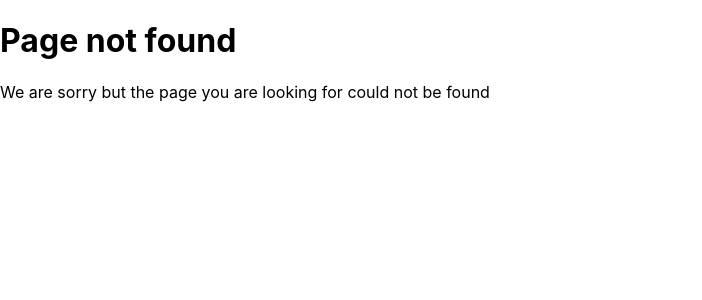
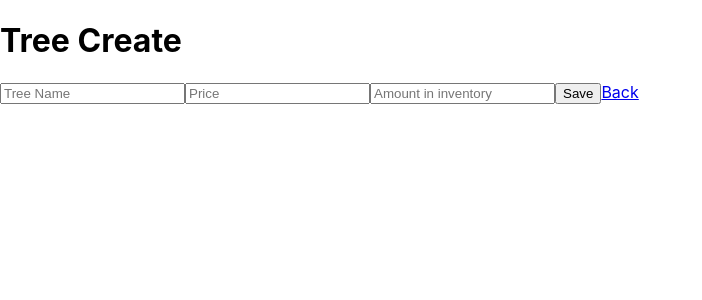
Before and after one commit to bci-innovation-labs/treepal-frontend, a React (Create React App) app: page /tree-create in a window 1280 px wide. Before the commit this address had no page. Shown: the top 300 px of the page, without its empty margins (0-702 px from the left). Built offline with nearby package versions, Linux system fonts and the light colour scheme.

Commit message:
Created a list view.

```diff
--- a/package.json
+++ b/package.json
@@ -8,6 +8,7 @@
     "@testing-library/user-event": "^7.2.1",
     "hash.js": "^1.1.7",
     "react": "^16.13.0",
+    "react-bootstrap-table-next": "^4.0.0",
     "react-dom": "^16.13.0",
     "react-router-dom": "^5.1.2",
     "react-scripts": "3.4.0",
@@ -15,7 +16,7 @@
     "slugify": "^1.4.0"
   },
   "scripts": {
-    "start": "react-scripts start",
+    "start": "set PORT=3006 && react-scripts start",
     "build": "react-scripts build",
     "test": "react-scripts test",
     "eject": "react-scripts eject"
--- /dev/null
+++ b/src/components/treeCreateComponent.js
@@ -0,0 +1,38 @@
+import React, { Component } from "react";
+import { Link } from "react-router-dom";
+
+
+export default function TreeCreateComponent(props) {
+    const { name, price, amount } = props;
+    const { onNameChange, onPriceChange, onAmountChange, onClick } = props;
+    return (
+        <div>
+            <h1>Tree Create</h1>
+
+            <input
+               type="text"
+               value={name}
+               onChange={onNameChange}
+               placeholder="Tree Name"
+            />
+
+            <input
+               type="text"
+               value={price}
+               onChange={onPriceChange}
+               placeholder="Price"
+            />
+
+            <input
+               type="number"
+               value={amount}
+               onChange={onAmountChange}
+               placeholder="Amount in inventory"
+            />
+
+            <button onClick={ (event)=>{ onClick(event) } }>Save</button>
+
+            <Link to="/tree-list">Back</Link>
+        </div>
+    );
+}
--- /dev/null
+++ b/src/components/treeListComponent.js
@@ -0,0 +1,60 @@
+import React, { Component } from "react";
+import { Link } from "react-router-dom";
+import 'react-bootstrap-table-next/dist/react-bootstrap-table2.min.css';
+import BootstrapTable from 'react-bootstrap-table-next';
+
+
+function priceFormatter(cell, row) {
+    return (
+        <span>
+            ${row.price}
+        </span>
+    );
+}
+
+
+function detailsFormatter(cell, row) {
+    return (
+        <span>
+            <Link to={`/tree/${row.slug}`}>View</Link>
+        </span>
+    );
+}
+
+
+export default function TreeListComponent(props) {
+
+    const { trees } = props;
+
+    const columns = [{
+      dataField: 'name',
+      text: 'Tree Name'
+    }, {
+      dataField: 'price',
+      text: 'Tree Price',
+      formatter: priceFormatter,
+    },{
+      dataField: "amount",
+      text: "Tree Amount"
+    },{
+      dataField: "slug",
+      text: "Details",
+      formatter: detailsFormatter,
+    }];
+
+
+    return (
+        <div>
+            <h1>Tree List</h1>
+            <Link to="tree-create">Create a Tree</Link><br /><br />
+            <br />
+            <BootstrapTable
+               keyField='slug'
+               data={ trees }
+               columns={ columns }
+            />
+            <br />
+            <Link to="/dashboard">Back</Link>
+        </div>
+    );
+}
--- a/src/containers/appContainer.js
+++ b/src/containers/appContainer.js
@@ -6,6 +6,8 @@ import NotFound404Container from "./notFound404Container";
 import RegisterContainer from "./registerContainer";
 import LoginContainer from "./loginContainer";
 import DashboardContainer from "./dashboardContainer";
+import TreeListContainer from "./treeListContainer";
+import TreeCreateContainer from "./treeCreateContainer";
 
 
 class AppContainer extends Component {
@@ -34,6 +36,8 @@ class AppContainer extends Component {
                <Route path="/register" exact component={RegisterContainer} />
                <Route path="/login" exact component={LoginContainer} />
                <Route path="/dashboard" exact component={DashboardContainer} />
+               <Route path="/tree-list" exact component={TreeListContainer} />
+               <Route path="/tree-create" exact component={TreeCreateContainer} />
                <Route component={NotFound404Container} />
            </Switch>
          </div>
--- /dev/null
+++ b/src/containers/treeCreateContainer.js
@@ -0,0 +1,67 @@
+import React, { Component } from "react";
+
+import TreeCreateComponent from "../components/treeCreateComponent";
+import TreeDAO from "../models/treeDAO";
+
+
+export default class TreeCreateContainer extends Component {
+    constructor(props) {
+        super(props)
+        this.state = {
+            name: "",
+            price: "",
+            amount: "",
+        }
+
+        this.onNameChange = this.onNameChange.bind(this);
+        this.onPriceChange = this.onPriceChange.bind(this);
+        this.onAmountChange = this.onAmountChange.bind(this);
+        this.onClick = this.onClick.bind(this);
+    }
+
+    onNameChange(event) {
+        this.setState({
+            name: event.target.value,
+        })
+    }
+
+    onPriceChange(event) {
+        this.setState({
+            price: event.target.value,
+        })
+    }
+
+    onAmountChange(event) {
+        this.setState({
+            amount: event.target.value,
+        })
+    }
+
+    onClick(event) {
+        event.preventDefault();
+
+        const { name, price, amount } = this.state;
+
+        const treeDAO = new TreeDAO();
+        treeDAO.addObject(name, price, amount);
+
+        alert("Saved!")
+        this.props.history.push("/tree-list");
+    }
+
+    render() {
+        const { name, price, amount } = this.state;
+        const { onNameChange, onPriceChange, onAmountChange, onClick } = this;
+        return (
+            <TreeCreateComponent
+                name={name}
+                price={price}
+                amount={amount}
+                onNameChange={onNameChange}
+                onPriceChange={onPriceChange}
+                onAmountChange={onAmountChange}
+                onClick={onClick}
+            />
+        );
+    }
+}
--- /dev/null
+++ b/src/containers/treeListContainer.js
@@ -0,0 +1,26 @@
+import React, { Component } from "react";
+
+import TreeListComponent from "../components/treeListComponent";
+import TreeDAO from "../models/treeDAO";
+
+
+export default class TreeListContainer extends Component {
+    constructor(props) {
+        super(props);
+
+        const dao = new TreeDAO();
+        const trees = dao.getList();
+        this.state = {
+            trees: trees,
+        }
+    }
+
+    render() {
+        const { trees } = this.state;
+        return (
+            <TreeListComponent
+                trees={trees}
+            />
+        );
+    }
+}
--- /dev/null
+++ b/src/models/treeDAO.js
@@ -0,0 +1,60 @@
+import slugify from "slugify"; // Note: npm install slugify
+import shortid from "shortid";
+
+const TABLE_NAME = "treePalTree";
+
+
+class Tree {
+    constructor(name, price, amount) {
+        const slug = slugify(name.toLowerCase())+"-"+shortid.generate();
+        this.slug = slug;
+        this.name = name;
+        this.price = price;
+        this.amount = amount;
+    }
+}
+
+
+export default class treeDAO {
+    constructor() {
+        const treesJSON = localStorage.getItem(TABLE_NAME)
+        const treesArr = JSON.parse(treesJSON);
+        if (treesArr === undefined || treesArr === null || treesArr === "") {
+            const emptyArr = [];
+            const emptyJSON = JSON.stringify(emptyArr);
+            localStorage.setItem(TABLE_NAME, emptyJSON);
+        }
+    }
+
+    /**
+      * Private function.
+      */
+    saveToLocalStorage(treesArr) {
+        localStorage.setItem(TABLE_NAME, JSON.stringify(treesArr));
+    }
+
+    getList() {
+        const treesJSON = localStorage.getItem(TABLE_NAME);
+        const treesArr = JSON.parse(treesJSON);
+        return treesArr;
+    }
+
+    addObject(name, price, amount) {
+        const tree = new Tree(name, price, amount);
+
+        const treesArr = this.getList();
+        treesArr.push(tree);
+
+        this.saveToLocalStorage(treesArr);
+    }
+
+    getObjectBySlug(slug) {
+        let treeObj;
+        for (treeObj of this.getList()) {
+            if (treeObj.slug === slug) {
+                return treeObj;
+            }
+        }
+        return null;
+    }
+}
```
Also changed, not shown: 1 other file (tests, documents, lock files or other folders).
